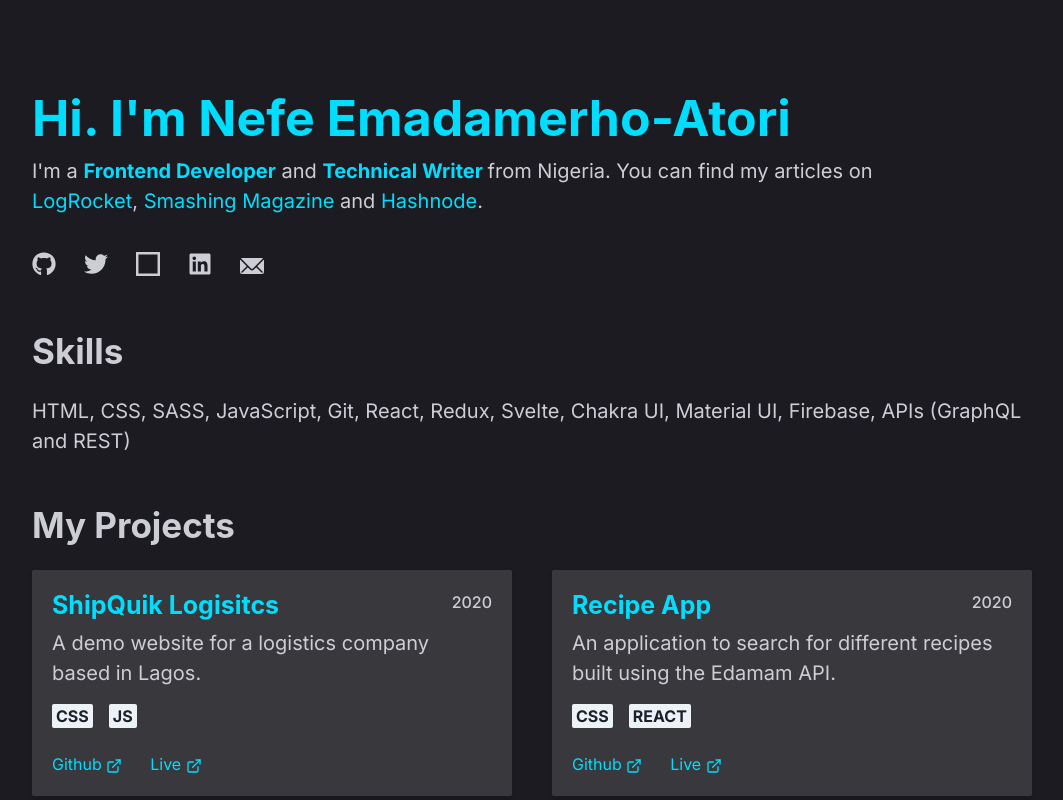
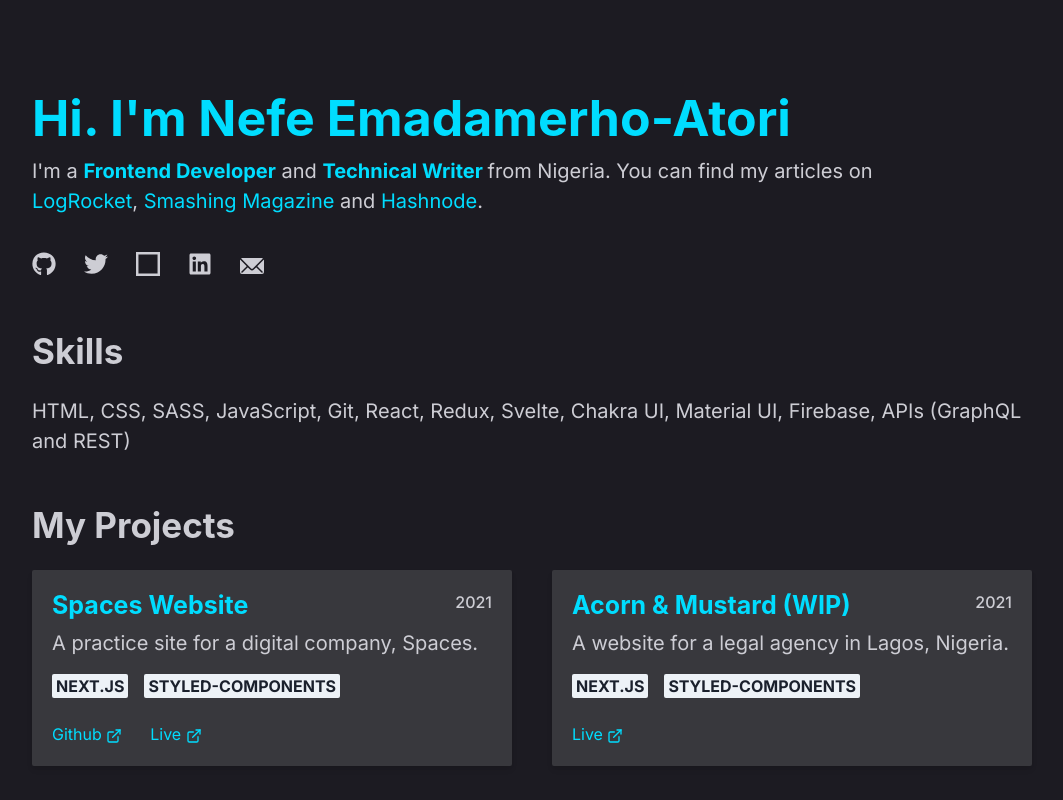
Before and after one commit to nefejames/my-portfolio-v3, a Next.js app: page / in a window 1280 px wide. Shown: the top 800 px of the page, without its empty margins (108-1171 px from the left). Built offline with nearby package versions, Linux system fonts and the light colour scheme.

Commit message:
added Acorn&Mustard and Spaces projects

```diff
--- a/components/ProjectCard.js
+++ b/components/ProjectCard.js
@@ -52,9 +52,12 @@
         </Stack>
 
         <Stack spacing={["5", "7"]} direction="row" mt={6}>
-          <Link href={githubUrl} isExternal color="#00DDFF">
-            Github <ExternalLinkIcon />
-          </Link>
+          {githubUrl && (
+            <Link href={githubUrl} isExternal color="#00DDFF">
+              Github <ExternalLinkIcon />
+            </Link>
+          )}
+
           <Link href={liveUrl} isExternal color="#00DDFF">
             Live <ExternalLinkIcon />
           </Link>
--- a/pages/index.js
+++ b/pages/index.js
@@ -2,7 +2,7 @@
 import { Box, Stack } from "@chakra-ui/react";
 import { Wrapper } from "../layout/index";
 import { About, Skills, Blog, Projects, Footer } from "../sections/index";
-
+//work on seo next
 export default function Home() {
   return (
     <Box>
--- a/sections/Projects.js
+++ b/sections/Projects.js
@@ -4,6 +4,23 @@
 const projectsData = [
   {
     id: 1,
+    title: "Spaces Website",
+    details: "A practice site for a digital company, Spaces.",
+    tags: ["Next.js", "styled-components"],
+    year: "2021",
+    githubUrl: "https://github.com/nefejames/spaces-website",
+    liveUrl: "https://spaces-website.vercel.app/",
+  },
+  {
+    id: 1,
+    title: "Acorn & Mustard (WIP)",
+    details: "A website for a legal agency in Lagos, Nigeria.",
+    tags: ["Next.js", "styled-components"],
+    year: "2021",
+    liveUrl: "https://acorn-and-mustard.vercel.app/",
+  },
+  {
+    id: 2,
     title: "ShipQuik Logisitcs",
     details: "A demo website for a logistics company based in Lagos.",
     tags: ["css", "js"],
@@ -12,7 +29,7 @@
     liveUrl: "https://daddynefs-shipquik.netlify.app/",
   },
   {
-    id: 2,
+    id: 3,
     title: "Recipe App",
     details:
       "An application to search for different recipes built using the Edamam API. ",
@@ -22,7 +39,7 @@
     liveUrl: "https://daddynefs-recipe.netlify.app/",
   },
   {
-    id: 3,
+    id: 4,
     title: "Image Search App",
     details:
       "An application to search through different pictures built using the Pixalbay API.",
@@ -32,7 +49,7 @@
     liveUrl: "https://daddynefs-image-search.netlify.app/",
   },
   {
-    id: 4,
+    id: 5,
     title: "Geo-search app",
     details: "A weather data built using Google Maps and Autocomplete APIs. ",
     tags: ["css", "js"],
```
